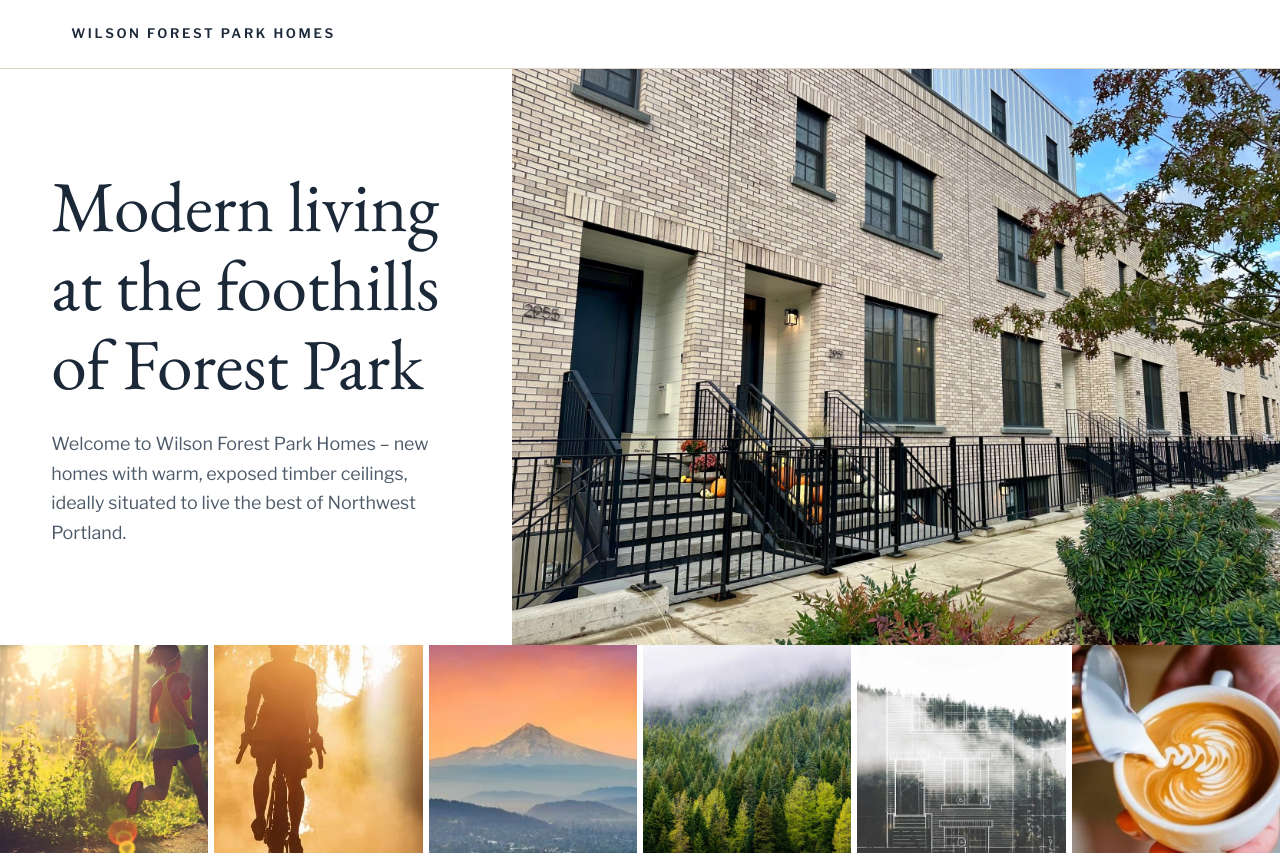
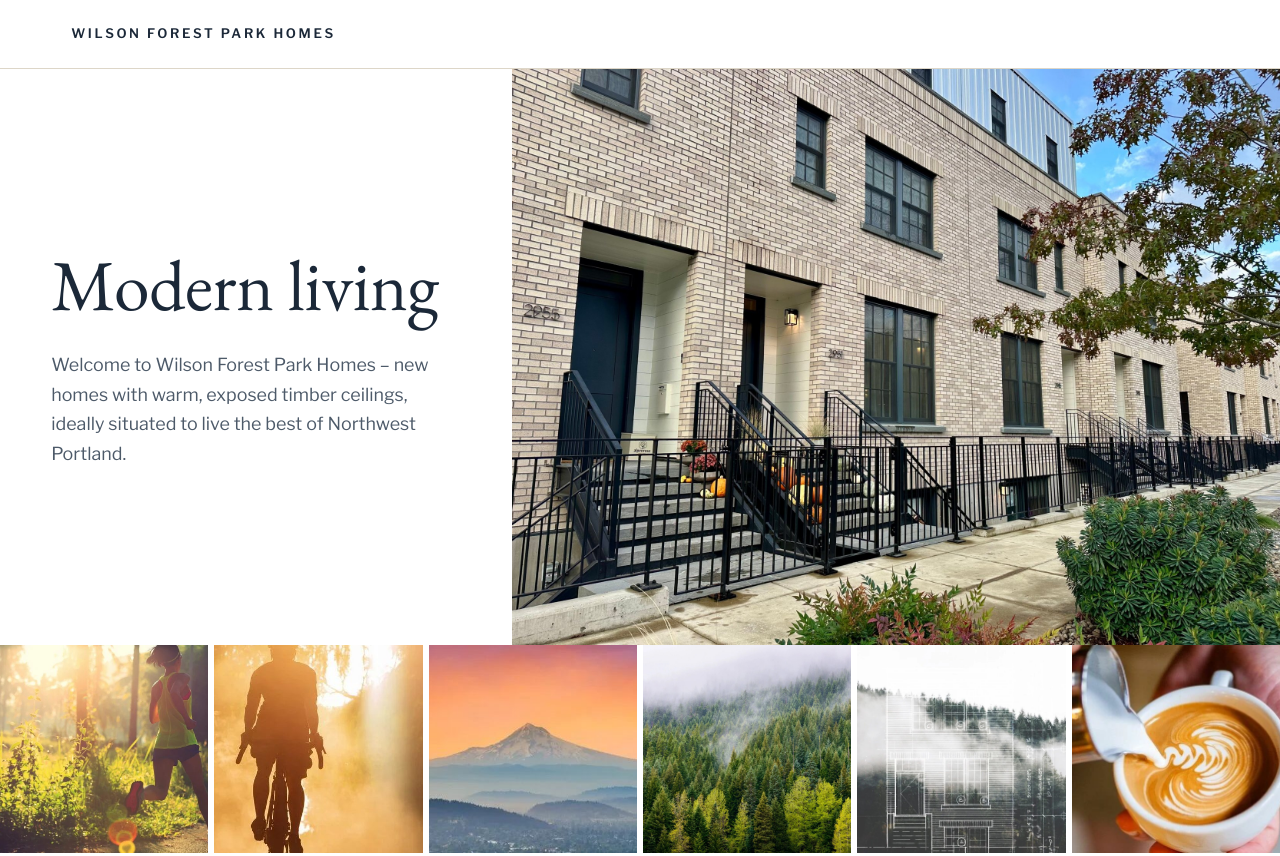
Before and after one commit to noelallenjohnson/wilsonpdx, a plain HTML site: page index.html in a window 1280 px wide. Shown: the top 856 px of the page. Drawn offline with nearby package versions, Linux system fonts and the light colour scheme.

Commit message:
Shorten headline to 'Modern living'
Co-Authored-By: Claude Fable 5.2 <noreply@anthropic.com>
Claude-Session: https://claude.ai/code/session_01JqTUiraVWiSiauD3aP3p3o

```diff
--- a/index.html
+++ b/index.html
@@ -192,7 +192,7 @@
   <!-- Section 1: Intro -->
   <section class="hero">
     <div class="hero__text">
-      <h1>Modern living at the foothills of Forest Park</h1>
+      <h1>Modern living</h1>
       <p>Welcome to Wilson Forest Park Homes – new homes with warm, exposed timber ceilings, ideally situated to live the best of Northwest Portland.</p>
     </div>
     <div class="hero__photo">
```
